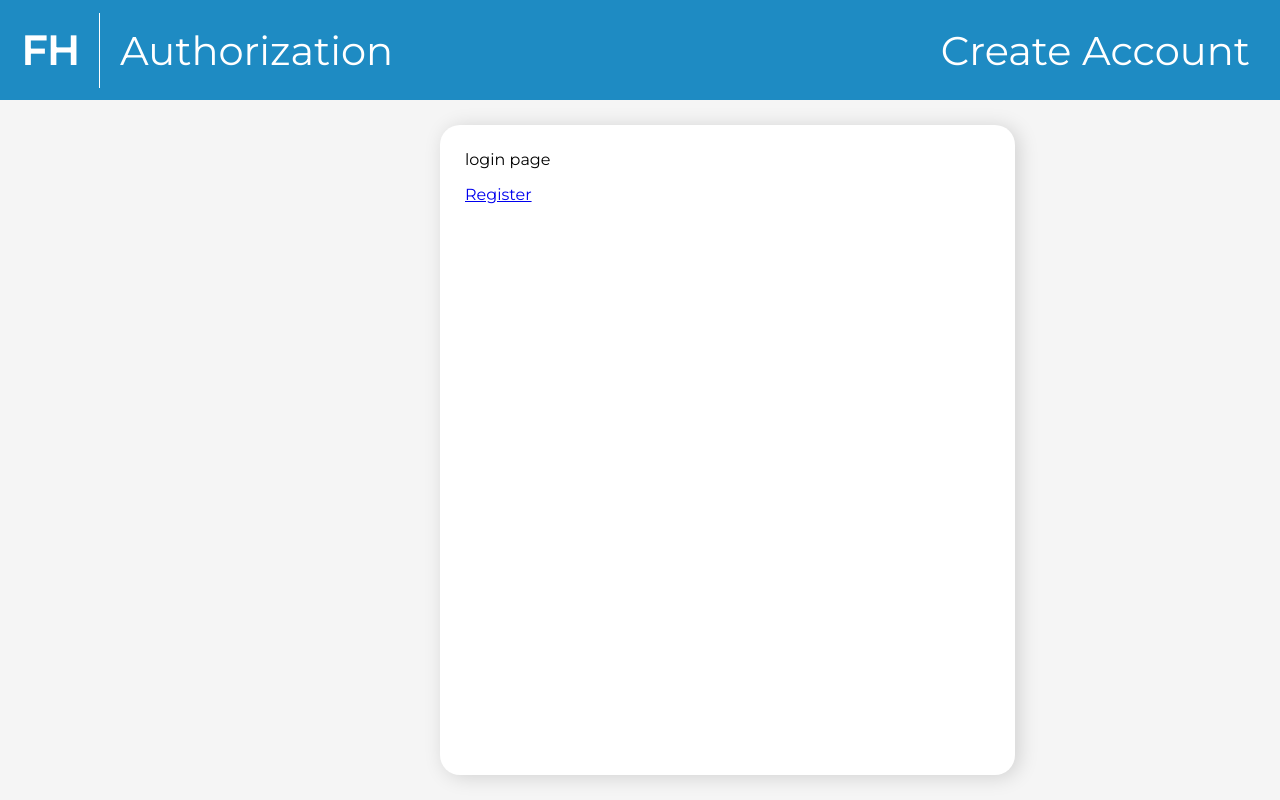
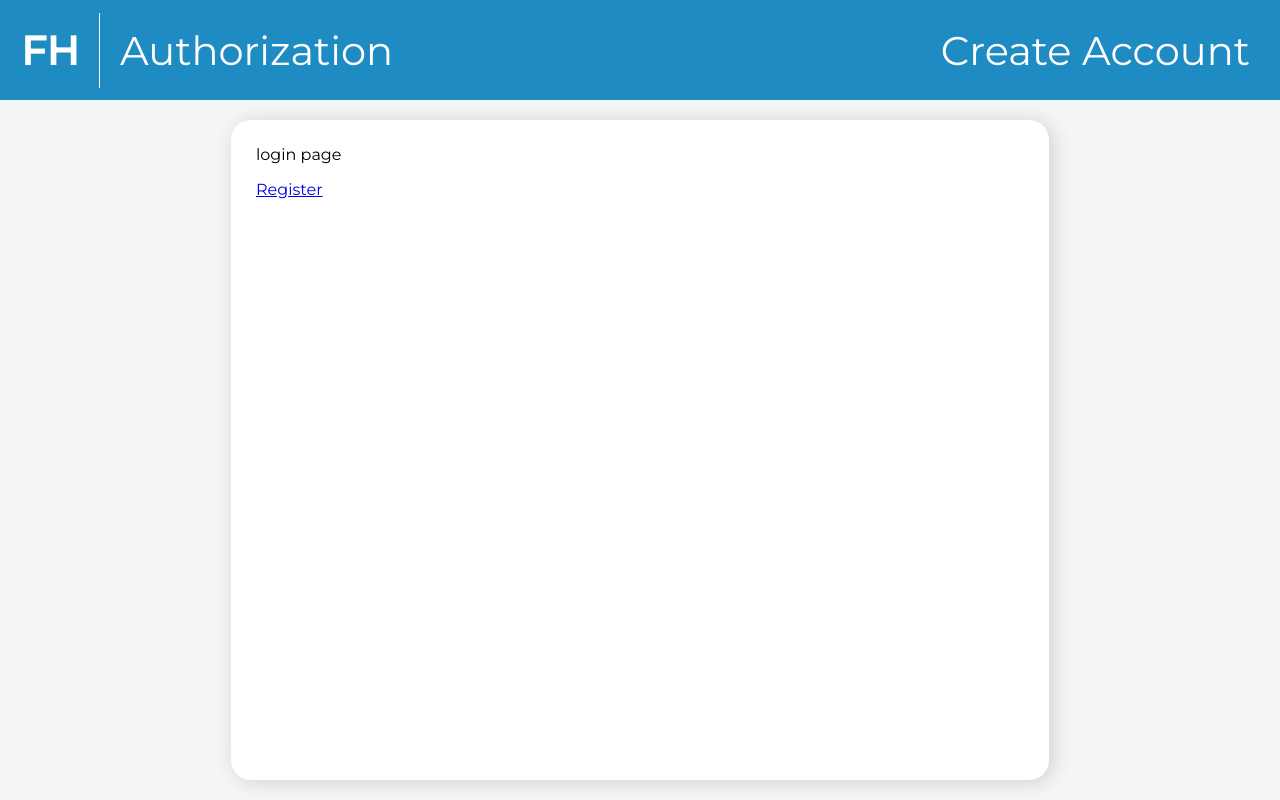
Before and after one commit to bogdansmk/FamilyHelper, a React (Create React App) app in the folder ui/: page / in a window 1280 px wide. Built offline with nearby package versions, Linux system fonts and the light colour scheme.

Commit message:
fix markup

```diff
--- a/ui/src/Auth/Login.css
+++ b/ui/src/Auth/Login.css
@@ -1,4 +1,6 @@
-.main {
-    margin-left: 440px;
+.loginMain {
+    margin: 20px auto;
     width: 60%;
+    grid-column-start: 1;
+    grid-column-end: 3;
 }
--- a/ui/src/Auth/Login.tsx
+++ b/ui/src/Auth/Login.tsx
@@ -15,7 +15,7 @@ class LoginPage extends React.Component<ILoginProps, any> {
                     rightPartText='Create Account'
                     rightPartUrl='/Register'
                 />
-                <div className="main">
+                <div className="main loginMain">
                     <span>login page</span>
                     <p>
                         <Link to="/Register">Register</Link>
--- a/ui/src/index.css
+++ b/ui/src/index.css
@@ -16,7 +16,7 @@ code {
 #root {
   display: grid;
   grid-template-rows: 100px 1fr;
-  /*grid-template-columns: 100px 1fr;*/
+  grid-template-columns: 100px 1fr;
   height: 100vh;
 }
 
```
